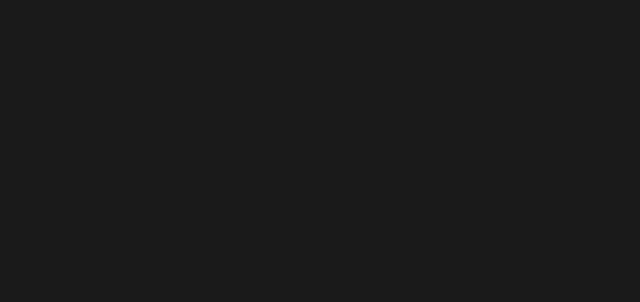
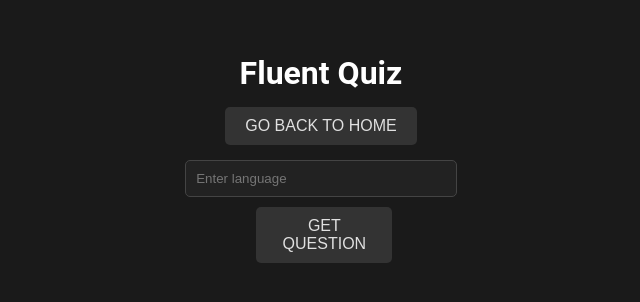
Before and after one commit to alessandrofelici/Fluent, a React (Vite) app in the folder Fluent/: page /Quiz in a window 1280 px wide. Before the commit this address had no page. Shown: the part 244-546 px from the top of the page, without its empty margins (319-959 px from the left). Built offline with nearby package versions, Linux system fonts and the light colour scheme.

Commit message:
Quiz page

```diff
--- a/Fluent/src/App.tsx
+++ b/Fluent/src/App.tsx
@@ -1,6 +1,7 @@
 import { BrowserRouter as Router,  Routes, Route } from 'react-router-dom';
 import Home from './pages/Home';
 import Chat from './pages/Chat';
+import Quiz from './pages/Quiz';
 import './App.css';
 
 function App() {
@@ -9,6 +10,7 @@ function App() {
             <Routes>
                 <Route path="/" element={<Home />} />
                 <Route path="/Chat" element={<Chat />} />
+                <Route path="/Quiz" element={<Quiz />} />
             </Routes>
         </Router>
     );
--- a/Fluent/src/pages/Home.tsx
+++ b/Fluent/src/pages/Home.tsx
@@ -12,6 +12,12 @@ function Home() {
                 Go to Chat
                 </button>
             </Link>
+            <Link to="/Quiz">
+                <button style={{ padding: '10px 20px',
+                                 fontSize: '16px'}}>
+                Go to Quiz
+                </button>
+            </Link>
         </div>
     );
 }
--- /dev/null
+++ b/Fluent/src/pages/Quiz.tsx
@@ -0,0 +1,77 @@
+import { useState } from 'react';
+import axios from 'axios';
+import { Link } from 'react-router-dom'
+
+function Quiz() {
+    const [language, setLanguage] = useState<string>('');
+    const [question, setQuestion] = useState<string>('');
+    const [userAnswer, setUserAnswer] = useState<string>('');
+    const [result, setResult] = useState<string>('');
+    const [loading, setloading] = useState<boolean>(false);
+
+    const handleGetQuestion = async () => {
+        if (!language.trim()) return;
+        setloading(true);
+
+        try{
+            const response = await axios.post<{ question: string }>('http://localhost:5000/quiz', { language, });
+            setQuestion(response.data.question);
+            setResult('');
+            setUserAnswer('');
+        } catch (error) {
+            console.error('Error fetching question:', error);
+            setResult('Failed to fetch a question. Please try again.');
+            setloading(false);
+        }
+    };
+
+    const handleSubmitAnswer = async () => {
+        if (!userAnswer.trim()) return;
+        setloading(true);
+
+        try{
+            const response = await axios.post<{ result: string }>('http://localhost:5000/quiz/check', { language, question, userAnswer,});
+            setResult(response.data.result);
+        } catch (error) {
+            console.error('Error checking answer:', error);
+            setResult('Failed to check the answer. Please try again.');
+            setloading(false);
+        }
+    };
+
+    return (
+        <div>
+            <h1>Fluent Quiz</h1>
+            <Link to="/">
+                <button style={{ padding: '10px 20px',
+                                 fontSize: '16 px',
+                                 marginBottom: '5px'}}>
+                Go Back to Home
+                </button>
+            </Link>
+            <div>
+                <input type="text" value={language} onChange={(e) => setLanguage(e.target.value)} placeholder="Enter language" style={{ width: '80%', padding: '10px', marginBottom: '10px'}}/>
+                <button onClick={handleGetQuestion} style={{ width: '40%', padding: '10px', marginLeft: '2%' }} disabled={loading}>
+                    {loading ? 'Loading...' : 'Get Question'}
+                </button>
+            </div>
+            {question && (
+                <div>
+                    <h3>Question</h3>
+                    <p>{question}</p>
+                    <input type="text" value={userAnswer} onChange={(e) => setUserAnswer(e.target.value)} placeholder="Your answer" style={{ width: '80%', padding: '10px', marginBottom: '10px' }}/>
+                    <button onClick={handleSubmitAnswer} style={{ width: '40%', padding: '10px', marginLeft: '2%' }} disabled={loading}>
+                    </button>
+                </div>
+            )}
+            {result && (
+                <div>
+                    <h3>Result:</h3>
+                    <p>{result}</p>
+                </div>
+            )}
+        </div>
+    );
+}
+
+export default Quiz;
```
